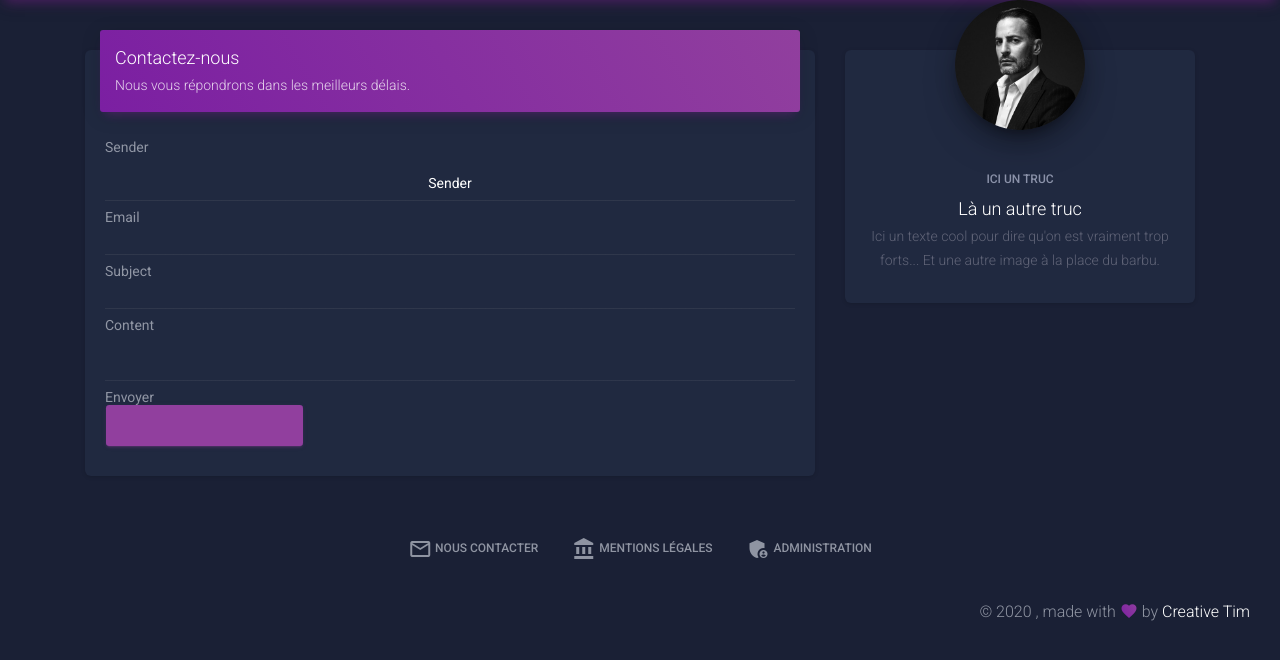
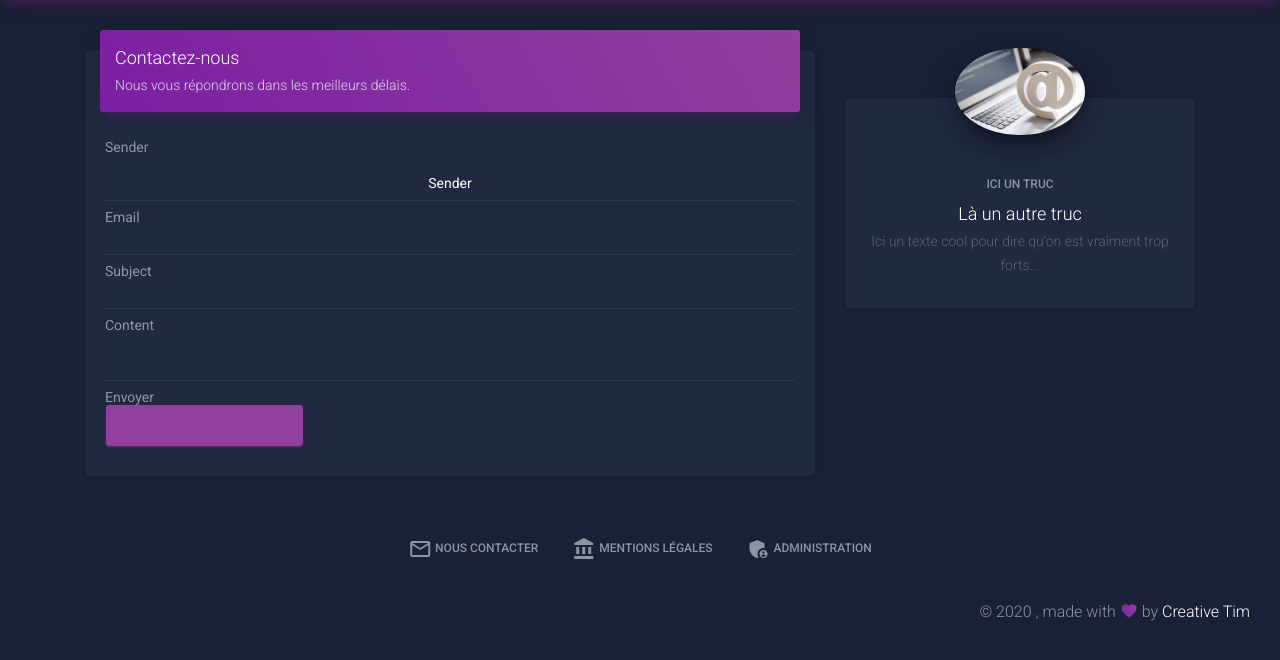
Before and after one commit to Tofu-Sauvage/flashcard_project, a PHP site: template templates/pages/contactForm.html.twig in a window 1280 px wide. Shown: the part 70-730 px from the top of the page. Run offline with PHP 8.4, Linux system fonts and the light colour scheme; the template is opened without the code that fills it, so the values that code supplies are empty; form fields are guessed from the names that the template uses; some libraries are stand-ins or nearby versions.

Commit message:
modif img form contact

```diff
--- a/templates/pages/contactForm.html.twig
+++ b/templates/pages/contactForm.html.twig
@@ -63,18 +63,18 @@ app.flashes('success-message') %}
       </div>
     </div>
   </div>
-  <div class="col-md-4">
+  <div class="col-md-4 mt-5">
     <div class="card card-profile">
       <div class="card-avatar">
         <a href="#pablo">
-          <img class="img" src="../assets/img/faces/marc.jpg" />
+          <img class="img" src="/assets/img/contact.jpg" />
         </a>
       </div>
       <div class="card-body">
         <h6 class="card-category">Ici un truc</h6>
         <h4 class="card-title">Là un autre truc</h4>
         <p class="card-description">
-          Ici un texte cool pour dire qu'on est vraiment trop forts... Et une autre image à la place du barbu.
+          Ici un texte cool pour dire qu'on est vraiment trop forts...
         </p>
 
       </div>
```
Also changed, not shown: public/assets/img/contact.jpg (added).
